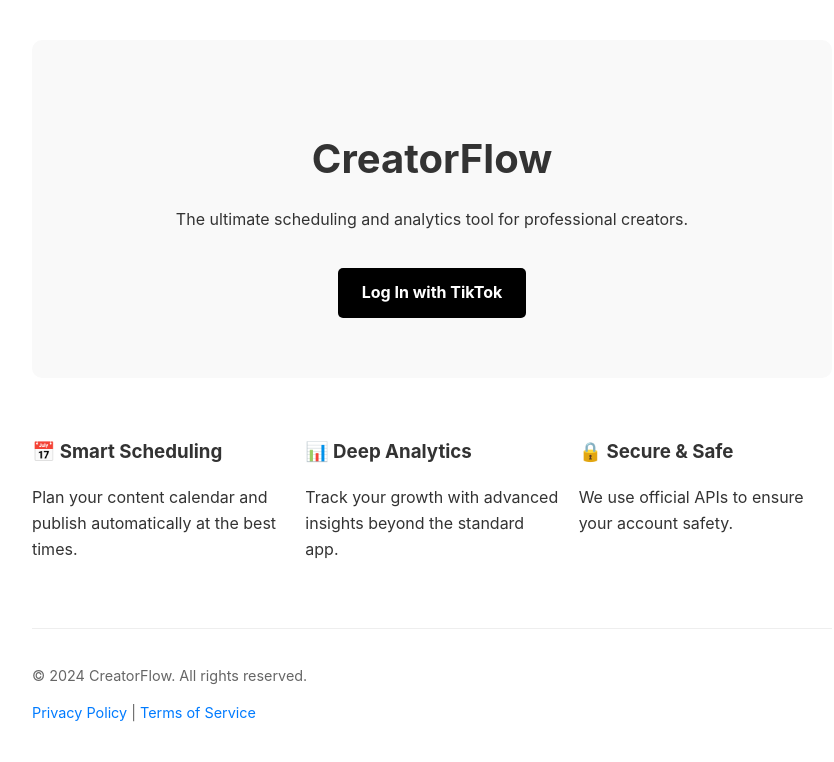
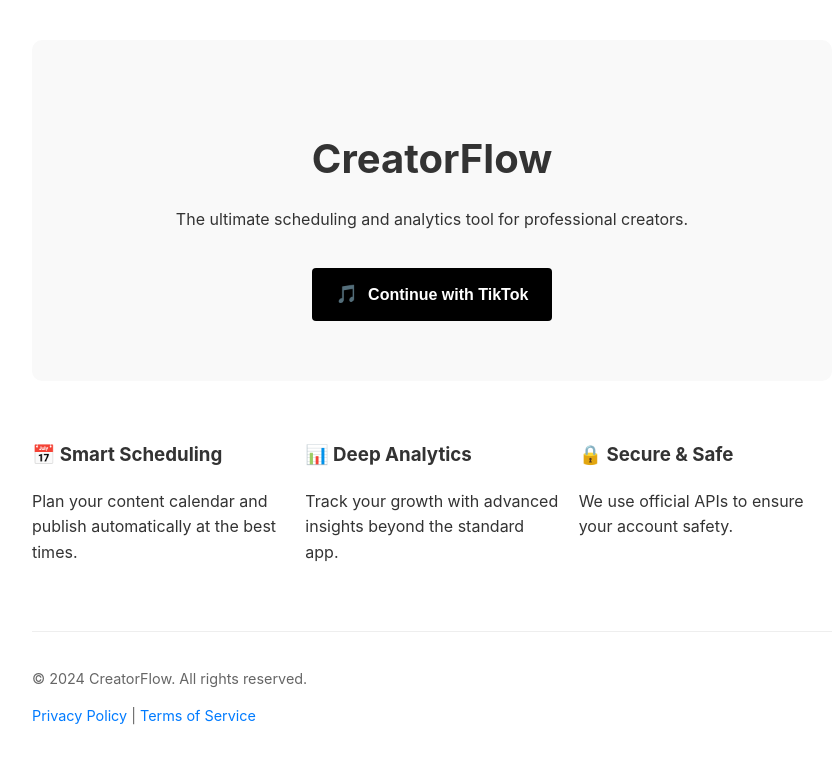
Before and after one commit to Yolsons/ig-callback, a plain HTML site: page index.html in a window 1280 px wide. Shown: the whole page, without its empty margins (208-1042 px from the left). Drawn offline with Linux system fonts and the light colour scheme.

Commit message:
Update index.html

```diff
--- a/index.html
+++ b/index.html
@@ -8,10 +8,31 @@
         body { font-family: -apple-system, BlinkMacSystemFont, "Segoe UI", Roboto, Helvetica, Arial, sans-serif; max-width: 800px; margin: 0 auto; padding: 40px 20px; line-height: 1.6; color: #333; }
         h1 { font-size: 2.5em; margin-bottom: 10px; }
         .hero { text-align: center; padding: 60px 0; background: #f9f9f9; border-radius: 10px; margin-bottom: 40px; }
-        .btn { display: inline-block; background: #000; color: #fff; padding: 12px 24px; text-decoration: none; border-radius: 5px; font-weight: bold; margin-top: 20px; }
+
+        /* OFFICIAL TIKTOK BUTTON STYLE */
+        .tiktok-btn {
+            background-color: #000000;
+            color: #ffffff;
+            font-family: sans-serif;
+            font-weight: bold;
+            border-radius: 4px;
+            border: none;
+            padding: 12px 24px;
+            display: inline-flex;
+            align-items: center;
+            cursor: pointer;
+            text-decoration: none;
+            font-size: 16px;
+            margin-top: 20px;
+        }
+        .tiktok-logo {
+            margin-right: 10px;
+            font-size: 18px;
+        }
+
         .features { display: grid; grid-template-columns: 1fr 1fr 1fr; gap: 20px; text-align: left; }
         .footer { margin-top: 50px; border-top: 1px solid #eee; padding-top: 20px; font-size: 0.9em; color: #666; }
-        a { color: #007bff; text-decoration: none; }
+        a.link { color: #007bff; text-decoration: none; }
     </style>
 </head>
 <body>
@@ -19,7 +40,11 @@
     <div class="hero">
         <h1>CreatorFlow</h1>
         <p>The ultimate scheduling and analytics tool for professional creators.</p>
-        <a href="dashboard.html" class="btn">Log In with TikTok</a>
+
+        <!-- Correct Button -->
+        <a href="dashboard.html" class="tiktok-btn">
+            <span class="tiktok-logo">🎵</span> Continue with TikTok
+        </a>
     </div>
 
     <div class="features">
@@ -40,8 +65,8 @@
     <div class="footer">
         <p>&copy; 2024 CreatorFlow. All rights reserved.</p>
         <p>
-            <a href="privacy.html">Privacy Policy</a> |
-            <a href="terms.html">Terms of Service</a>
+            <a href="privacy.html" class="link">Privacy Policy</a> |
+            <a href="terms.html" class="link">Terms of Service</a>
         </p>
     </div>
 
```
